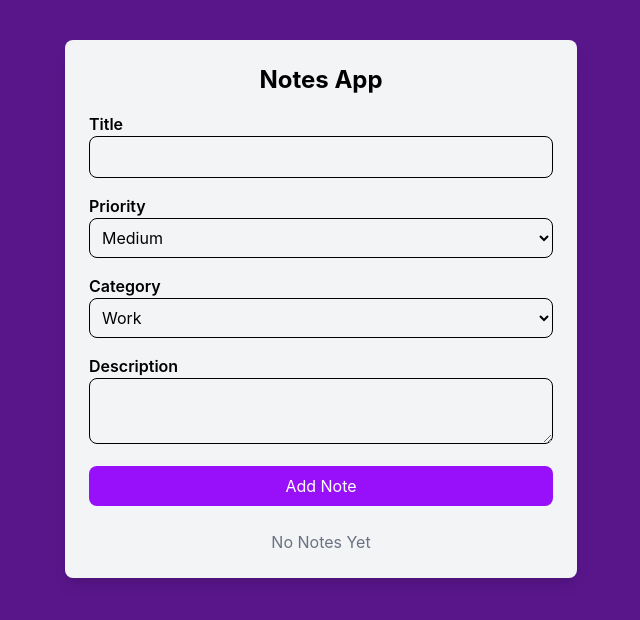
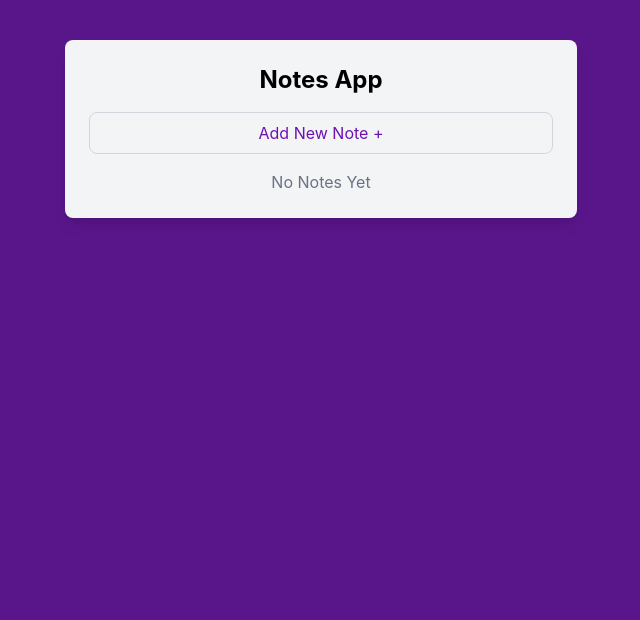
Before and after one commit to zieDoo/React-sandbox, a React (Vite) app in the folder 04_Forms_Notes_App/notes-app/: page / in a window 1280 px wide. Shown: the top 620 px of the page, without its empty margins (319-959 px from the left). Built offline with nearby package versions, Linux system fonts and the light colour scheme.

Commit message:
04 Form Notes - Collapsible Form

```diff
--- a/04_Forms_Notes_App/notes-app/src/components/NoteForm.jsx
+++ b/04_Forms_Notes_App/notes-app/src/components/NoteForm.jsx
@@ -1,8 +1,6 @@
 import { useState } from "react";
 
-// Adding props from App component.
 const NoteForm = ({ notes, setNotes }) => {
-  // We can have data object which has properties representing each input
   const [formData, setFormData] = useState({
     title: "",
     category: "Work",
@@ -10,31 +8,29 @@ const NoteForm = ({ notes, setNotes }) => {
     description: "",
   });
 
-  // Our own handleChange function
+  // We adding a new piece of state when we adding a new dynamic interactive functionality.
+  // So for our collapsible form we add a new state.
+  const [isFormVisible, setIsFormVisible] = useState(false);
+
   const handleChange = (e) => {
-    // console.log(e.target.name);
-
-    // This needs to be immutable so we are spreading a formData (...)
     setFormData({
       ...formData,
-      // And then we replace chosen property, where we put actual value.
-      [e.target.name]: e.target.value, // [title/category/priority]: value
+
+      [e.target.name]: e.target.value,
     });
   };
 
-  // Basic function for form submission.
   const handleSubmit = (e) => {
     e.preventDefault();
     console.log("FormSubmitted: ", formData);
 
-    // Make sure that there is a title and description at least.
+    // Validation
     if (!formData.title || !formData.description) return;
 
-    // New object with added 'id' to our formData object
+    // Create note object
     const newNote = { id: Date.now(), ...formData };
 
-    // Adding notes to the state
-    // It is an array of notes.
+    // Add notes to state
     setNotes([newNote, ...notes]);
 
     // Reset form Data
@@ -47,19 +43,30 @@ const NoteForm = ({ notes, setNotes }) => {
   };
 
   return (
+    <>
+      {/* Adding a toggle button */}
+      <button
+        // We set an opposite of what 'isFormVisible' is
+        onClick={() => setIsFormVisible(!isFormVisible)}
+        // Classes on the button
+        className="w-full bg-gray-100 border border-gray-300 text-purple-800 py-2 rounded-lg cursor-pointer hover:bg-purple-200 hover:border-purple-300 transition mb-4"
+      >
+        {/* Showing Dynamic text on Button with Ternary*/}
+        {isFormVisible ? "Hide Form x" : "Add New Note +"}
+      </button>
+
+      {/* And we move our whole form to our Short Circuit Rendering condition */}
+      {isFormVisible && (
         <form onSubmit={handleSubmit} className="mb-6">
           <div className="mb-4">
             <label htmlFor="title" className="block font-semibold">
               Title
             </label>
             <input
-          // To get a correct input, we assign a name which has to match with property name of our formData object
               name="title"
               type="text"
               className="w-full p-2 border rounded-lg"
-          // But we need to replace title with our data object
               value={formData.title}
-          // We also replace onChange function with our own 'handleChange' function
               onChange={handleChange}
             />
           </div>
@@ -115,6 +122,8 @@ const NoteForm = ({ notes, setNotes }) => {
             Add Note
           </button>
         </form>
+      )}
+    </>
   );
 };
 
```
Lines whose indentation alone changed are shown as unchanged.
